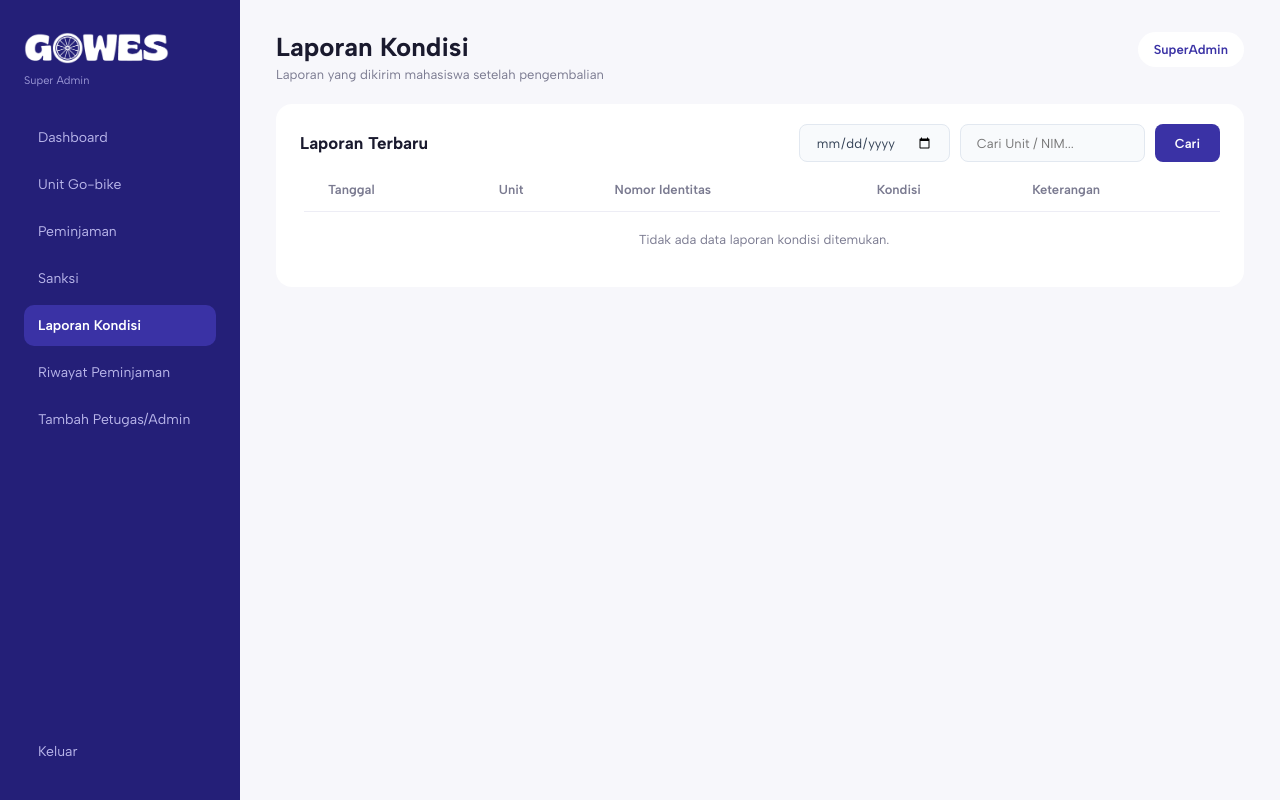
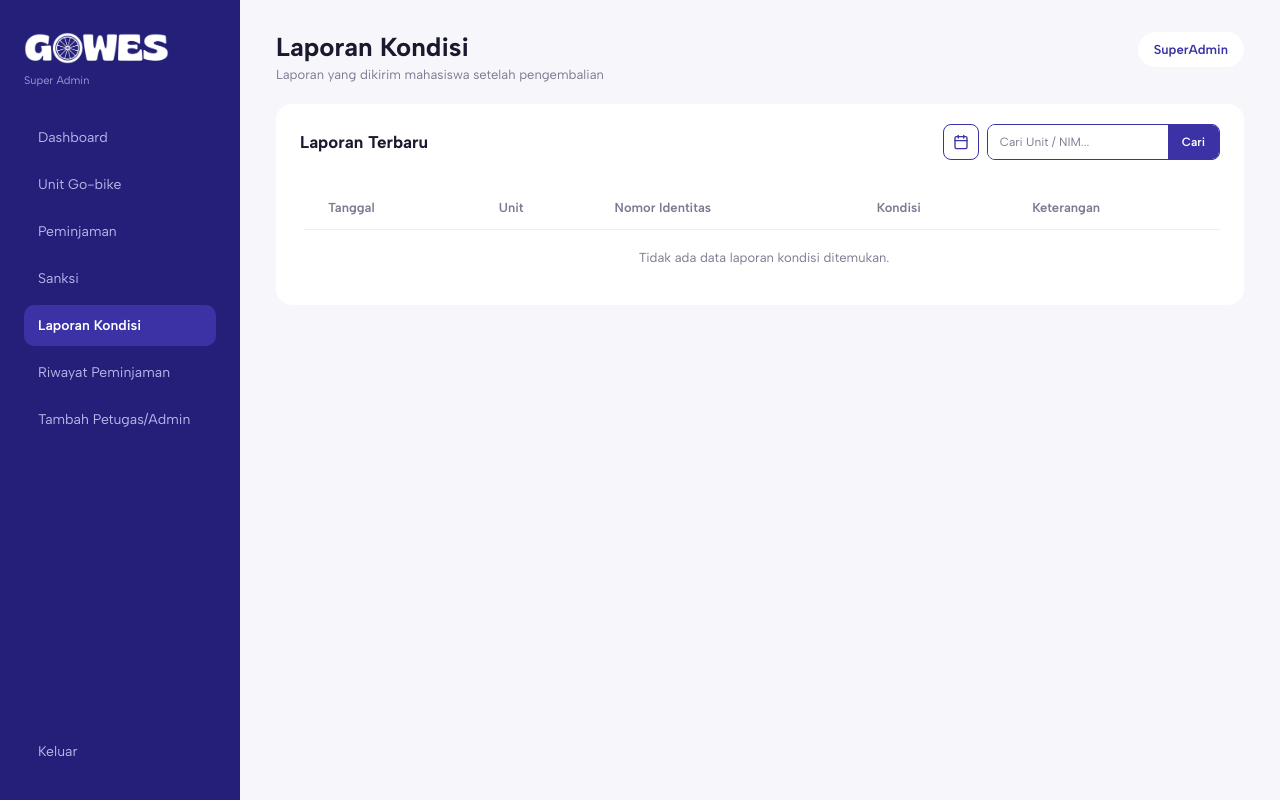
Before and after one commit to igmaiyodad-ui/Gowes-Deploy, a PHP site: page /superadmin/laporan.php in a window 1280 px wide. Run offline with PHP 8.4, Linux system fonts and the light colour scheme; the visitor is signed in with stand-in values (Sample User, id 1); data that the repository does not hold is empty; some libraries are stand-ins or nearby versions.

Commit message:
Update laporan.php

```diff
--- a/Backend/superadmin/laporan.php
+++ b/Backend/superadmin/laporan.php
@@ -89,50 +89,61 @@ function formatTanggalIndo($dateString) {
   <link rel="stylesheet" href="../assets/css/panel.css">
 
   <style>
-    .panel-head {
-        display: flex;
-        justify-content: space-between;
+    .date-btn-wrap {
+        position: relative;
+        display: inline-flex;
         align-items: center;
-        flex-wrap: wrap;
-        gap: 15px;
-    }
-    .search-bar {
-        display: flex;
-        align-items: center;
-        gap: 10px;
-        flex-wrap: wrap;
-    }
-    .search-bar input {
-        height: 38px;
-        border: 1px solid #e2e8f0;
+        justify-content: center;
+        width: 36px;
+        height: 36px;
+        background: #fff;
+        border: 1.5px solid var(--primary);
         border-radius: 8px;
-        padding: 0 16px;
-        font-family: inherit;
-        font-size: 13px;
-        outline: none;
-        background: #f8fafc;
-        color: #334155;
+        color: var(--primary);
+        cursor: pointer;
+        flex-shrink: 0;
         transition: all 0.2s;
     }
-    .search-bar input:focus {
-        border-color: var(--primary);
-        box-shadow: 0 0 0 3px rgba(79, 70, 229, 0.1);
-        background: #fff;
+    .date-btn-wrap:hover,
+    .date-btn-wrap.has-date {
+        background: var(--primary);
+        color: #fff;
     }
-    .search-bar button {
-        background: var(--primary);
-        color: white;
-        border: none;
-        height: 38px;
-        padding: 0 20px;
-        border-radius: 8px;
-        font-weight: 600;
-        font-size: 13px;
+    .date-btn-wrap input[type="date"] {
+        position: absolute;
+        inset: 0;
+        width: 100%;
+        height: 100%;
+        opacity: 0;
         cursor: pointer;
-        transition: opacity 0.2s;
     }
-    .search-bar button:hover {
-        opacity: 0.9;
+    .date-btn-wrap input[type="date"]::-webkit-calendar-picker-indicator {
+        position: absolute;
+        inset: 0;
+        width: 100%;
+        height: 100%;
+        cursor: pointer;
+    }
+    @media (max-width: 768px) {
+        .panel-head-tools {
+            flex-direction: column;
+            align-items: stretch;
+            gap: 12px;
+        }
+        .toolbar-group {
+            display: flex;
+            align-items: center;
+            gap: 8px;
+            width: 100%;
+        }
+        .toolbar-group .input-wrapper {
+            flex: 1;
+            display: flex;
+        }
+        .toolbar-group .inp-cari {
+            width: 100%;
+            min-width: 0;
+        }
     }
   </style>
 </head>
@@ -182,13 +193,24 @@ function formatTanggalIndo($dateString) {
       </header>
 
       <section class="panel">
-        <div class="panel-head">
+        <div class="panel-head-tools">
           <h2>Laporan Terbaru</h2>
 
-          <form method="GET" action="" class="search-bar">
-            <input type="date" name="date" value="<?= htmlspecialchars($filter_date) ?>" onchange="this.form.submit()" title="Filter tanggal">
-            <input type="search" name="search" placeholder="Cari Unit / NIM..." value="<?= htmlspecialchars($search) ?>">
-            <button type="submit">Cari</button>
+          <form method="GET" action="" class="toolbar-group">
+            <label class="date-btn-wrap <?= !empty($filter_date) ? 'has-date' : '' ?>" title="<?= !empty($filter_date) ? 'Tanggal: ' . htmlspecialchars($filter_date) : 'Filter tanggal' ?>">
+                <svg xmlns="http://www.w3.org/2000/svg" width="16" height="16" viewBox="0 0 24 24" fill="none" stroke="currentColor" stroke-width="2" stroke-linecap="round" stroke-linejoin="round">
+                    <rect x="3" y="4" width="18" height="18" rx="2" ry="2"></rect>
+                    <line x1="16" y1="2" x2="16" y2="6"></line>
+                    <line x1="8" y1="2" x2="8" y2="6"></line>
+                    <line x1="3" y1="10" x2="21" y2="10"></line>
+                </svg>
+                <input type="date" name="date" id="dateFilterLaporan" value="<?= htmlspecialchars($filter_date) ?>" onchange="this.form.submit()" onclick="try{this.showPicker()}catch(e){}">
+            </label>
+
+            <div class="input-wrapper">
+                <input type="search" name="search" class="inp-cari" placeholder="Cari Unit / NIM..." value="<?= htmlspecialchars($search) ?>">
+                <button type="submit" class="btn-cari">Cari</button>
+            </div>
           </form>
         </div>
 
```
